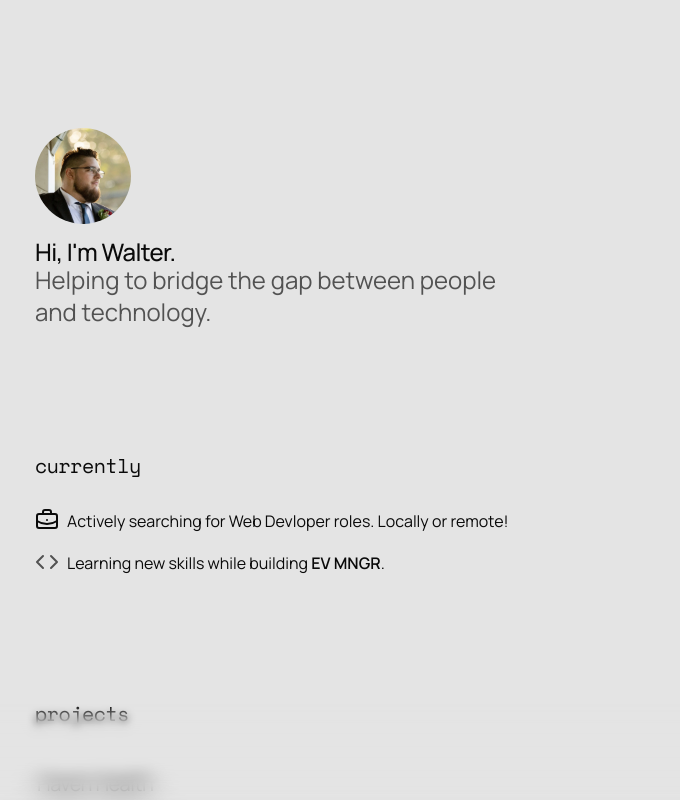
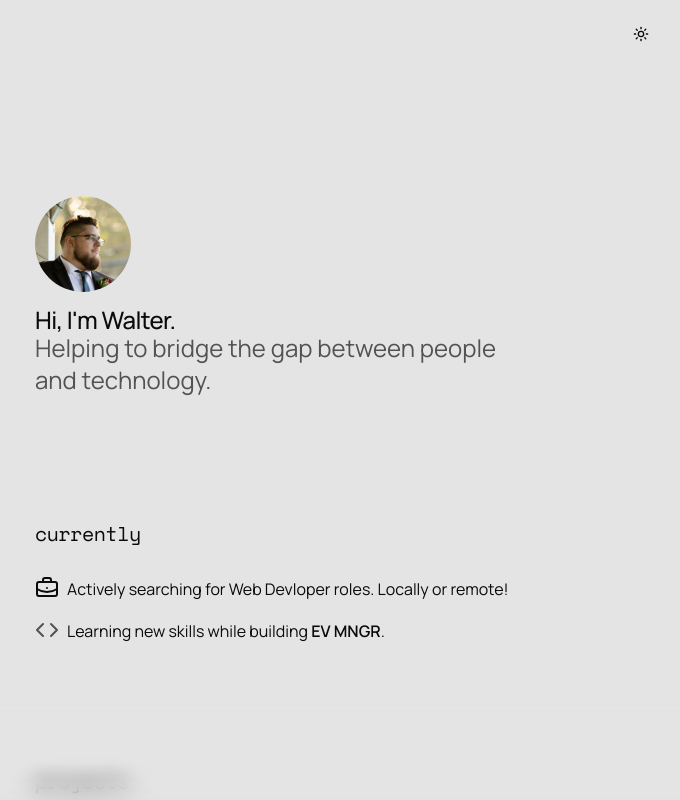
Before and after one commit to walterfurrer/portfolio-v2, a Next.js app: page / in a window 1280 px wide. Shown: the top 800 px of the page, without its empty margins (301-981 px from the left). Built offline with nearby package versions, Linux system fonts and the light colour scheme.

Commit message:
Added ModeToggle to top of page.

```diff
--- a/app/globals.css
+++ b/app/globals.css
@@ -168,4 +168,7 @@
   .project-links {
     @apply text-muted-foreground/60 flex gap-4;
   }
+  .debug {
+    @apply border border-red-500;
+  }
 }
--- a/app/layout.tsx
+++ b/app/layout.tsx
@@ -43,7 +43,7 @@ export default function RootLayout({
             disableTransitionOnChange
           >
             <div className="container mx-auto flex max-w-screen-sm flex-col">
-              <main className="my-32">{children}</main>
+              <main>{children}</main>
             </div>
           </ThemeProvider>
         </div>
--- a/app/page.tsx
+++ b/app/page.tsx
@@ -4,11 +4,15 @@ import Background from "@/components/Background";
 import Currently from "@/components/Currently";
 import GradualBlur from "@/components/GradualBlur";
 import Header from "@/components/Header";
+import { ModeToggle } from "@/components/ModeToggle";
 import Projects from "@/components/Projects";
 
 export default function Home() {
   return (
     <div className="flex flex-col gap-32 px-4 font-sans md:px-0">
+      <div className="my-4 flex self-end">
+        <ModeToggle />
+      </div>
       <Header />
       <Currently />
       <Projects />
--- a/components/ModeToggle.tsx
+++ b/components/ModeToggle.tsx
@@ -17,7 +17,7 @@ export function ModeToggle() {
   return (
     <DropdownMenu>
       <DropdownMenuTrigger asChild>
-        <Button variant="outline" size="icon">
+        <Button variant="ghost" size="icon">
           <Sun className="h-[1.2rem] w-[1.2rem] scale-100 rotate-0 transition-all dark:scale-0 dark:-rotate-90" />
           <Moon className="absolute h-[1.2rem] w-[1.2rem] scale-0 rotate-90 transition-all dark:scale-100 dark:rotate-0" />
           <span className="sr-only">Toggle theme</span>
```
